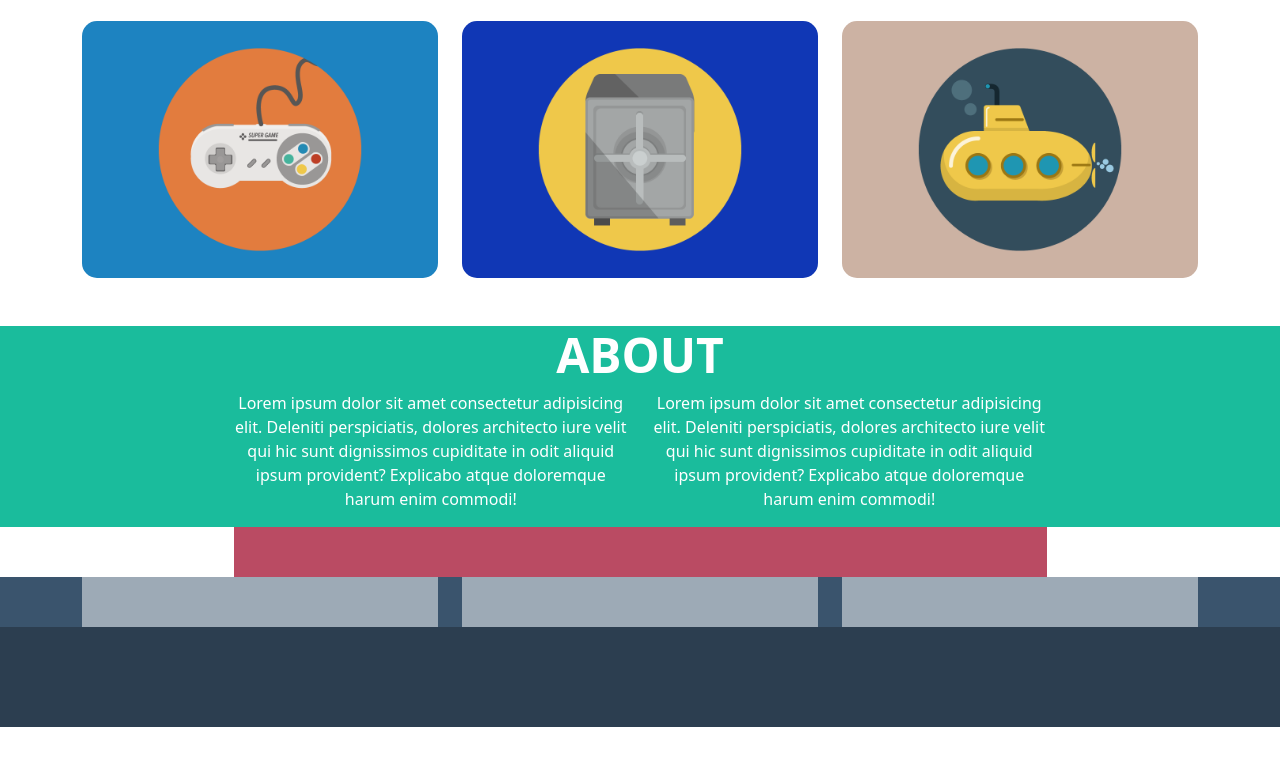
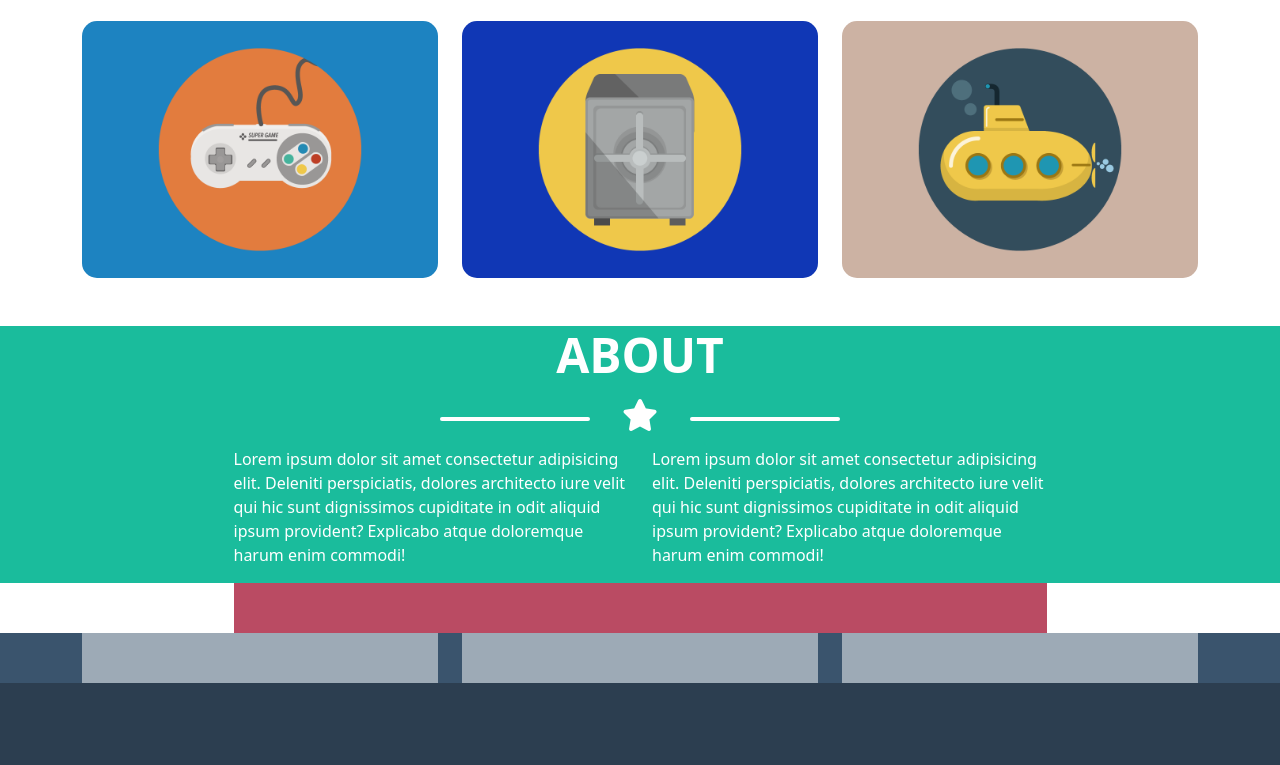
Before and after one commit to Bonu93/html-css-bootstrap-freelancer, a plain HTML site: page index.html in a window 1280 px wide. Shown: the part 1135-1900 px from the top of the page. Before the commit the page ends 1862 px from the top, so only its background shows below. Drawn offline with nearby package versions, Linux system fonts and the light colour scheme.

Commit message:
add about section

```diff
--- a/index.html
+++ b/index.html
@@ -99,12 +99,15 @@
 
     <section class="about bg-sky-fw">
         <h2>ABOUT</h2>
+        <div class="star-sep mb-2">
+            <i class="fas fa-star mx-4"></i>
+        </div>
         <div class="container">
             <div class="row w-75 mx-auto">
-                <div class="col-12 col-md-6">
+                <div class="col-12 col-md-6 text-start">
                     <p>Lorem ipsum dolor sit amet consectetur adipisicing elit. Deleniti perspiciatis, dolores architecto iure velit qui hic sunt dignissimos cupiditate in odit aliquid ipsum provident? Explicabo atque doloremque harum enim commodi!</p>
                 </div>
-                <div class="col-12 col-md-6">
+                <div class="col-12 col-md-6 text-start">
                     <p>Lorem ipsum dolor sit amet consectetur adipisicing elit. Deleniti perspiciatis, dolores architecto iure velit qui hic sunt dignissimos cupiditate in odit aliquid ipsum provident? Explicabo atque doloremque harum enim commodi!</p>
                 </div>
             </div>
```
